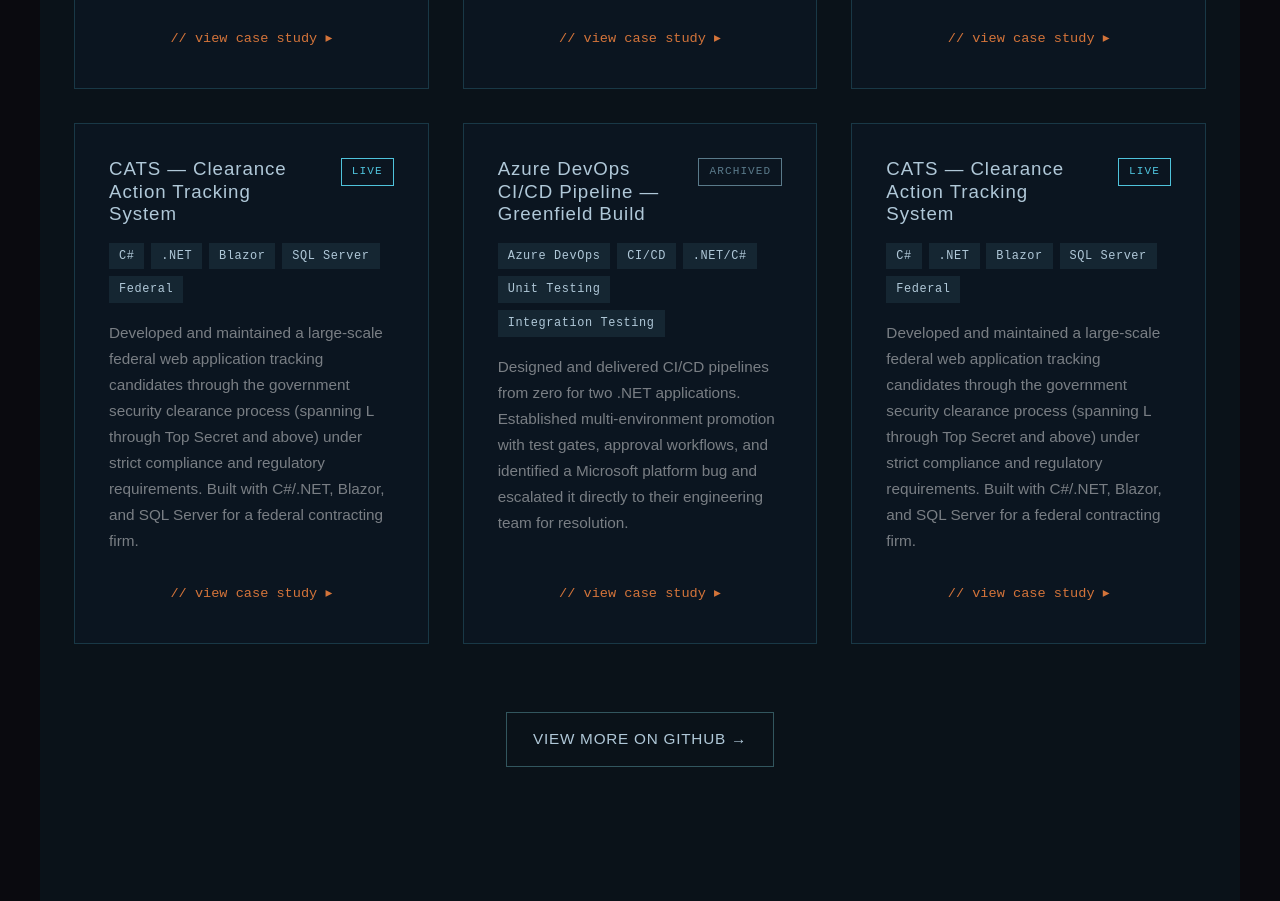
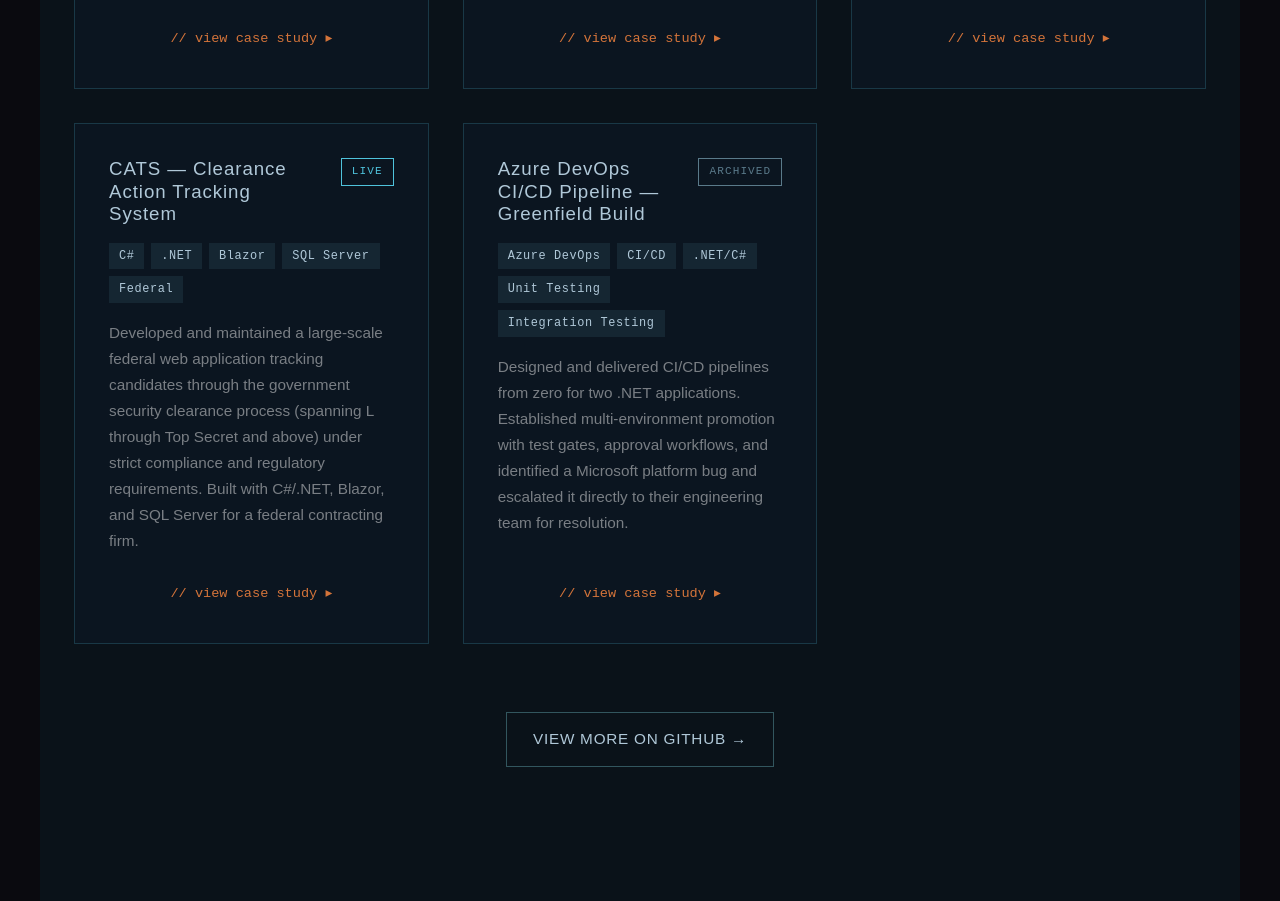
Before and after one commit to ArchaicScribe/dev-site, a React (Vite) app: page / in a window 1280 px wide. Shown: the part 3520-4421 px from the top of the page. Built offline with nearby package versions, Linux system fonts and the light colour scheme.

Commit message:
fix: remove duplicate CATS project entry (#31)
* fix: remove duplicate CATS project entry

* fix: remove duplicate CATS entry

```diff
--- a/src/data/projects.jsx
+++ b/src/data/projects.jsx
@@ -4,7 +4,6 @@ import SpringModernizationDiagram from '../components/diagrams/SpringModernizati
 import CICDPipelineDiagram from '../components/diagrams/CICDPipelineDiagram'
 
 export const projects = [
-  // 1. Payment Card Default Management (WIP)
   {
     id: 'payment-card-default',
     title: 'Payment Card Default Management',
@@ -18,11 +17,9 @@ export const projects = [
     },
     diagram: <PaymentCardDiagram />,
   },
-  // 2. Enterprise Java → Spring Boot Modernization (LIVE)
   {
-    title: "Enterprise Java → Spring Boot Modernization",
-    description:
-      "Refactored a core Java 8 enterprise service into Spring Boot 2.7.14 and Spring Cloud under strict production uptime requirements. Focused on resilience, observability, and long-term maintainability.",
+    title: "Enterprise Java \u2192 Spring Boot Modernization",
+    description: "Refactored a core Java 8 enterprise service into Spring Boot 2.7.14 and Spring Cloud under strict production uptime requirements. Focused on resilience, observability, and long-term maintainability.",
     status: "LIVE",
     tags: ["Java", "Spring Boot", "Spring Cloud", "SLF4J"],
     category: "Languages",
@@ -30,20 +27,15 @@ export const projects = [
     githubRepo: "",
     liveUrl: "",
     fullCaseStudy: {
-      problem:
-        "A core production service written in Java 8 had accumulated years of technical debt: tightly coupled logic, poor observability, and no clear failure boundaries. Any change carried significant uptime risk.",
-      decision:
-        "Chose an incremental modernization path into Spring Boot 2.7.14 and Spring Cloud rather than a full rewrite, preserving business logic while introducing structured resilience patterns, proper logging via SLF4J/Logback, and clear service boundaries.",
-      outcome:
-        "Delivered a maintainable, observable service under strict uptime SLAs with zero production incidents during migration. Logging improvements cut mean time to diagnose production issues significantly.",
+      problem: "A core production service written in Java 8 had accumulated years of technical debt: tightly coupled logic, poor observability, and no clear failure boundaries. Any change carried significant uptime risk.",
+      decision: "Chose an incremental modernization path into Spring Boot 2.7.14 and Spring Cloud rather than a full rewrite, preserving business logic while introducing structured resilience patterns, proper logging via SLF4J/Logback, and clear service boundaries.",
+      outcome: "Delivered a maintainable, observable service under strict uptime SLAs with zero production incidents during migration. Logging improvements cut mean time to diagnose production issues significantly.",
     },
     diagram: <SpringModernizationDiagram />,
   },
-  // 3. Dual-Auth REST API (LIVE)
   {
     title: "Dual-Auth REST API (OAuth2 + LDAP)",
-    description:
-      "Designed and implemented secure REST APIs with dual authentication via OAuth2/JWT and LDAP/LDAPS using Spring Security filter chains. Built to meet enterprise security controls in a production environment.",
+    description: "Designed and implemented secure REST APIs with dual authentication via OAuth2/JWT and LDAP/LDAPS using Spring Security filter chains. Built to meet enterprise security controls in a production environment.",
     status: "LIVE",
     tags: ["Spring Security", "OAuth2", "JWT", "LDAP"],
     category: "Tools",
@@ -51,19 +43,15 @@ export const projects = [
     githubRepo: "",
     liveUrl: "",
     fullCaseStudy: {
-      problem:
-        "The system needed to support two distinct authentication paths simultaneously: modern token-based OAuth2/JWT for API consumers and legacy LDAP/LDAPS for enterprise directory integration, without duplicating security logic or weakening either path.",
-      decision:
-        "Implemented dual Spring Security filter chains, each scoped to its authentication mechanism, with shared authorization rules applied downstream. Kept the chains independently testable and aligned to existing enterprise security controls.",
-      outcome:
-        "Delivered a production-grade dual-auth system with no security exceptions raised during enterprise review. The filter chain architecture was later referenced as the internal standard for new services.",
+      problem: "The system needed to support two distinct authentication paths simultaneously: modern token-based OAuth2/JWT for API consumers and legacy LDAP/LDAPS for enterprise directory integration, without duplicating security logic or weakening either path.",
+      decision: "Implemented dual Spring Security filter chains, each scoped to its authentication mechanism, with shared authorization rules applied downstream. Kept the chains independently testable and aligned to existing enterprise security controls.",
+      outcome: "Delivered a production-grade dual-auth system with no security exceptions raised during enterprise review. The filter chain architecture was later referenced as the internal standard for new services.",
     },
     diagram: <DualAuthDiagram />,
   },
-  // 4. CATS — Clearance Action Tracking System (LIVE)
   {
     id: 'cats-clearance-system',
-    title: 'CATS — Clearance Action Tracking System',
+    title: 'CATS \u2014 Clearance Action Tracking System',
     status: 'LIVE',
     tags: ['C#', '.NET', 'Blazor', 'SQL Server', 'Federal'],
     description: 'Developed and maintained a large-scale federal web application tracking candidates through the government security clearance process (spanning L through Top Secret and above) under strict compliance and regulatory requirements. Built with C#/.NET, Blazor, and SQL Server for a federal contracting firm.',
@@ -73,11 +61,9 @@ export const projects = [
       outcome: 'Delivered consistent contributions to a large, compliance-grade federal system over two years. Progressed from resolving defects to owning feature development across multiple system areas. Gained Q-level security clearance (the Department of Energy equivalent of Top Secret), reflecting the trust and access required to work on systems of this sensitivity. The system continues to serve federal agencies managing clearance workflows across multiple classification levels. Its architecture reflected strict data segregation and audit requirements mandated by federal security frameworks; constraints that shaped every technical decision made during development.',
     },
   },
-  // 5. Azure DevOps CI/CD Pipeline (ARCHIVED)
   {
-    title: "Azure DevOps CI/CD Pipeline — Greenfield Build",
-    description:
-      "Designed and delivered CI/CD pipelines from zero for two .NET applications. Established multi-environment promotion with test gates, approval workflows, and identified a Microsoft platform bug and escalated it directly to their engineering team for resolution.",
+    title: "Azure DevOps CI/CD Pipeline \u2014 Greenfield Build",
+    description: "Designed and delivered CI/CD pipelines from zero for two .NET applications. Established multi-environment promotion with test gates, approval workflows, and identified a Microsoft platform bug and escalated it directly to their engineering team for resolution.",
     status: "ARCHIVED",
     tags: ["Azure DevOps", "CI/CD", ".NET/C#", "Unit Testing", "Integration Testing"],
     category: "Infrastructure",
@@ -85,28 +71,10 @@ export const projects = [
     githubRepo: "",
     liveUrl: "",
     fullCaseStudy: {
-      problem:
-        "Two .NET applications across separate business domains had no CI/CD pipelines in place. All deployments were performed manually, with no test automation or environment promotion logic.",
-      decision:
-        "Built two independent pipeline tracks in Azure DevOps (one per application) with a consistent three-environment model: Dev (auto-deploy on merge, unit tests), Staging (integration tests, approval gate), and Production (manual approval). PR gates at the source control level enforced quality before any code reached the pipeline.",
-      outcome:
-        "Delivered fully automated deployments with test gates at every stage. During the engagement, a Microsoft Azure DevOps platform bug was identified and escalated directly to their engineering team. The issue was resolved and the pipelines completed without further platform issues. Zero manual deployments remained after handoff.",
+      problem: "Two .NET applications across separate business domains had no CI/CD pipelines in place. All deployments were performed manually, with no test automation or environment promotion logic.",
+      decision: "Built two independent pipeline tracks in Azure DevOps (one per application) with a consistent three-environment model: Dev (auto-deploy on merge, unit tests), Staging (integration tests, approval gate), and Production (manual approval). PR gates at the source control level enforced quality before any code reached the pipeline.",
+      outcome: "Delivered fully automated deployments with test gates at every stage. During the engagement, a Microsoft Azure DevOps platform bug was identified and escalated directly to their engineering team. The issue was resolved and the pipelines completed without further platform issues. Zero manual deployments remained after handoff.",
     },
     diagram: <CICDPipelineDiagram />,
   },
-  {
-    id: 'cats-clearance-system',
-    title: 'CATS — Clearance Action Tracking System',
-    status: 'LIVE',
-    tags: ['C#', '.NET', 'Blazor', 'SQL Server', 'Federal'],
-    description: 'Developed and maintained a large-scale federal web application tracking candidates through the government security clearance process (spanning L through Top Secret and above) under strict compliance and regulatory requirements. Built with C#/.NET, Blazor, and SQL Server for a federal contracting firm.',
-    fullCaseStudy: {
-      problem:
-        "CATS is a mission-critical web application managing the full lifecycle of government security clearance acquisition across multiple clearance levels, from L clearance through Top Secret and above. The system serves multiple federal agencies and must meet strict regulatory and compliance requirements at every layer. Maintaining reliability and correctness in this environment is non-negotiable, as errors directly affect personnel and national security workflows.",
-      decision:
-        "Joined a federal contracting firm as a junior software engineer and contributed to CATS over two years, progressing from bug resolution to feature development and broader system ownership. Worked across the full stack: C#/.NET backend, Blazor front-end, HTML/CSS, and SQL Server via SSMS. Every change required adherence to federal compliance standards and security regulations governing the handling of clearance data. Implementation details remain confidential in accordance with federal contractor obligations.",
-      outcome:
-        "Delivered consistent contributions to a large, compliance-grade federal system over two years. Progressed from resolving defects to owning feature development across multiple system areas. Gained Q-level security clearance (the Department of Energy equivalent of Top Secret), reflecting the trust and access required to work on systems of this sensitivity. The system continues to serve federal agencies managing clearance workflows across multiple classification levels. Its architecture reflected strict data segregation and audit requirements mandated by federal security frameworks, constraints that shaped every technical decision made during development.",
-    },
-  },
 ]
```
